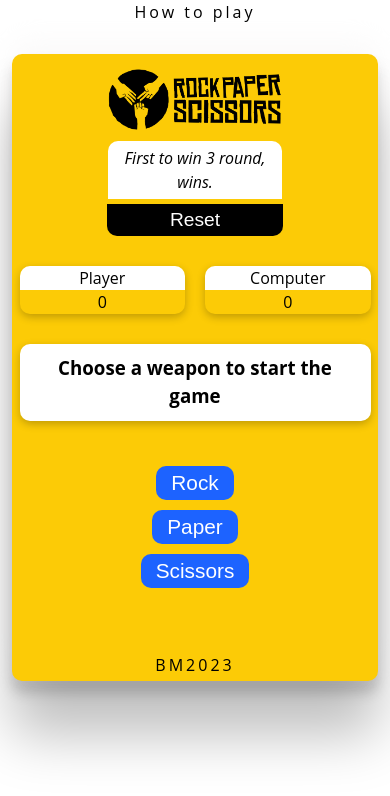
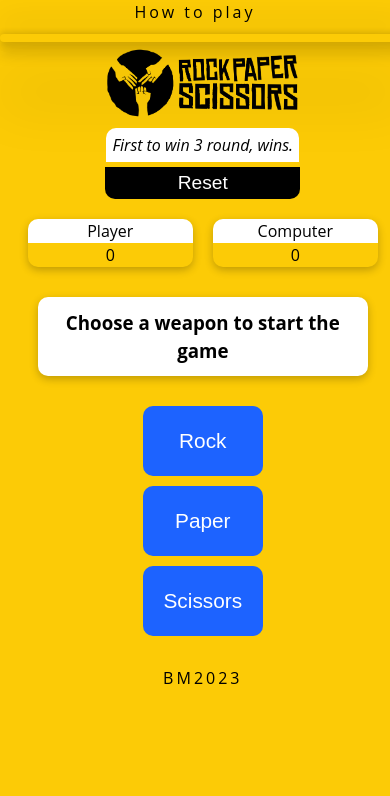
Before and after one commit to bbm2910/rock_paper_scissors-game, a plain HTML site: page index.html in a window 390 px wide. Drawn offline with Linux system fonts and the light colour scheme.

Commit message:
Add files via upload

```diff
--- a/styles.css
+++ b/styles.css
@@ -75,7 +75,7 @@ select {
 
 body {
 	font-family: 'Open Sans', 'Helvetica Neue', sans-serif;
-	background: #ffffff;
+	background: url(img/background.jpeg);
 	text-align: center;
 	color: #ffffff;
 }
@@ -89,6 +89,7 @@ body {
 
 .rules a:hover {
 	letter-spacing: 5px;
+	transform: translateY(10px);
 }
 
 #banner img {
@@ -103,9 +104,8 @@ body {
 	background: #fccb06;
 	border-radius: 10px;
 	box-shadow: rgba(0, 0, 0, 0.25) 0px 54px 55px,
-		rgba(245, 243, 243, 0.492) 0px -12px 30px,
-		rgba(246, 242, 242, 0.12) 0px 4px 6px, rgba(0, 0, 0, 0.17) 0px 12px 13px,
-		rgba(255, 255, 255, 0.366) 0px -3px 5px;
+		rgba(0, 0, 0, 0.12) 0px -12px 30px, rgba(0, 0, 0, 0.12) 0px 4px 6px,
+		rgba(0, 0, 0, 0.17) 0px 12px 13px, rgba(0, 0, 0, 0.09) 0px -3px 5px;
 }
 
 #bannerAnounce {
@@ -117,6 +117,7 @@ body {
 	background: #ffffff;
 	padding: 5px;
 	margin: 5px auto;
+	transition-duration: 0.5s;
 }
 
 #buttonReset {
@@ -164,31 +165,42 @@ body {
 }
 
 .weapons {
-	padding: 5px 10px;
-	margin: 0 auto 50px;
+	margin: 30px auto;
 }
 
 .weapons button {
-	font-size: 1.4rem;
+	font-size: 1.3rem;
 	color: #ffffff;
 	background: #1d63ff;
 	border: none;
-	padding: 5px 15px;
 	transition-duration: 0.3s;
 }
 
 .weapons button:hover {
 	color: #000;
+	opacity: 95%;
+	box-shadow: rgba(0, 0, 0, 0.25) 0px 54px 55px,
+		rgba(0, 0, 0, 0.12) 0px -12px 30px, rgba(0, 0, 0, 0.12) 0px 4px 6px,
+		rgba(0, 0, 0, 0.17) 0px 12px 13px, rgba(0, 0, 0, 0.09) 0px -3px 5px;
 }
 
 #rock {
-	border-radius: 10px 0 0 10px;
-	margin: 0 10px;
+	width: 120px;
+	height: 120px;
+	border-radius: 50%;
+	margin-right: 5%;
+}
+#paper {
+	width: 120px;
+	height: 120px;
+	border-radius: 50%;
 }
 
 #scissors {
-	border-radius: 0 10px 10px 0;
-	margin: 0 10px;
+	width: 120px;
+	height: 120px;
+	border-radius: 50%;
+	margin-left: 5%;
 }
 
 .footer {
@@ -261,11 +273,35 @@ body {
 		padding: 1% 2% 1% 2%;
 	}
 }
-/* ---------- Use a media query to add a breakpoint at 400px ----------- */
-@media screen and (max-width: 400px) {
+/* ---------- Use a media query to add a breakpoint at 415px ----------- */
+@media screen and (max-width: 415px) {
+	body {
+		background: #fccb06;
+	}
 	.main {
-		width: 90%;
-		margin: 30px auto 10px;
+		width: 100%;
+		height: 000px;
+		margin: 10px auto;
 		padding: 1% 2% 1% 2%;
 	}
+	#result {
+		margin: 30px;
+	}
+	.score {
+		margin: 20px;
+	}
+	#rock {
+		height: 70px;
+	}
+	#paper {
+		height: 70px;
+	}
+	#scissors {
+		height: 70px;
+	}
+	.weapons button:hover {
+		color: #000;
+		opacity: 95%;
+		box-shadow: none;
+	}
 }
```
